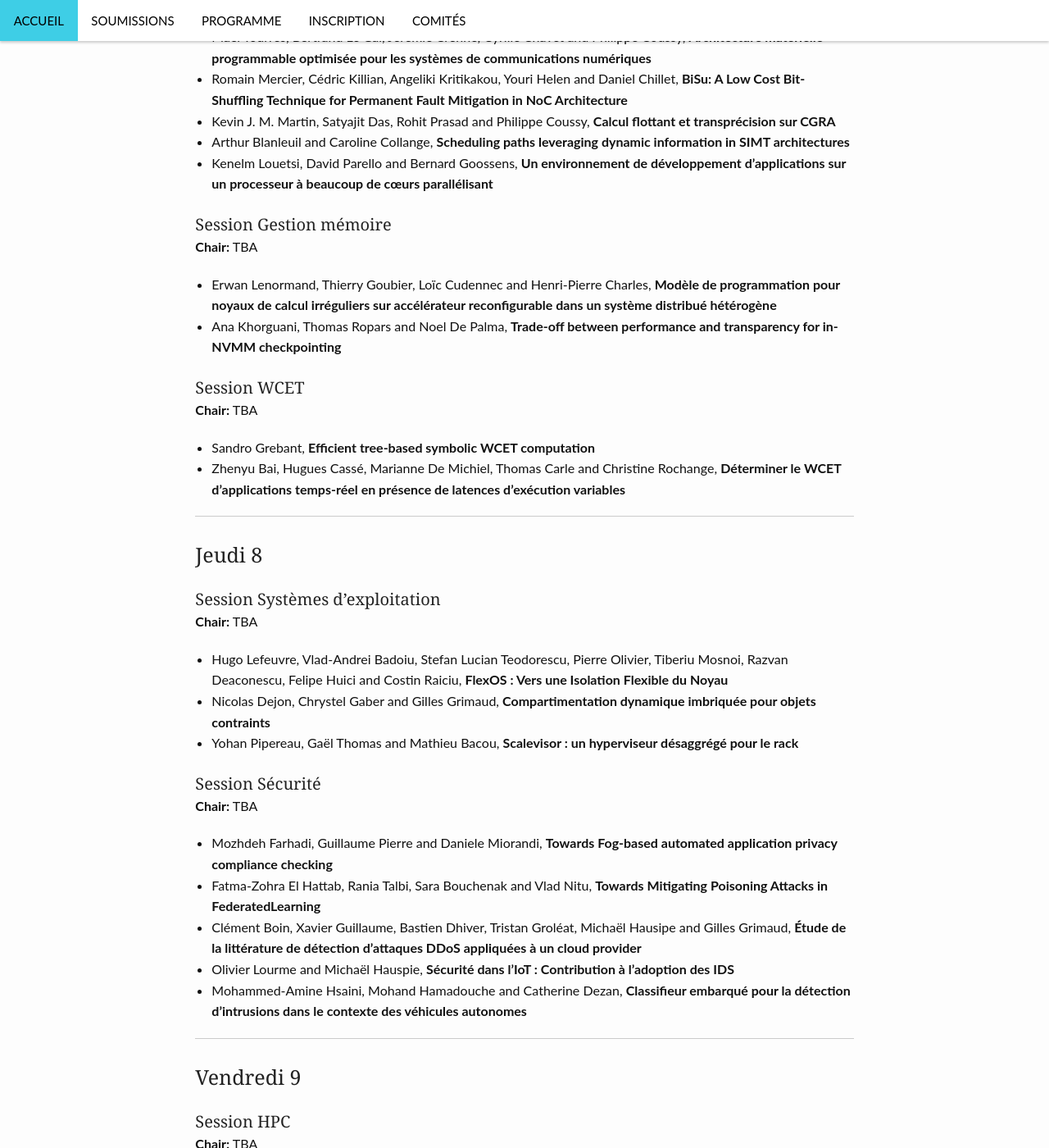
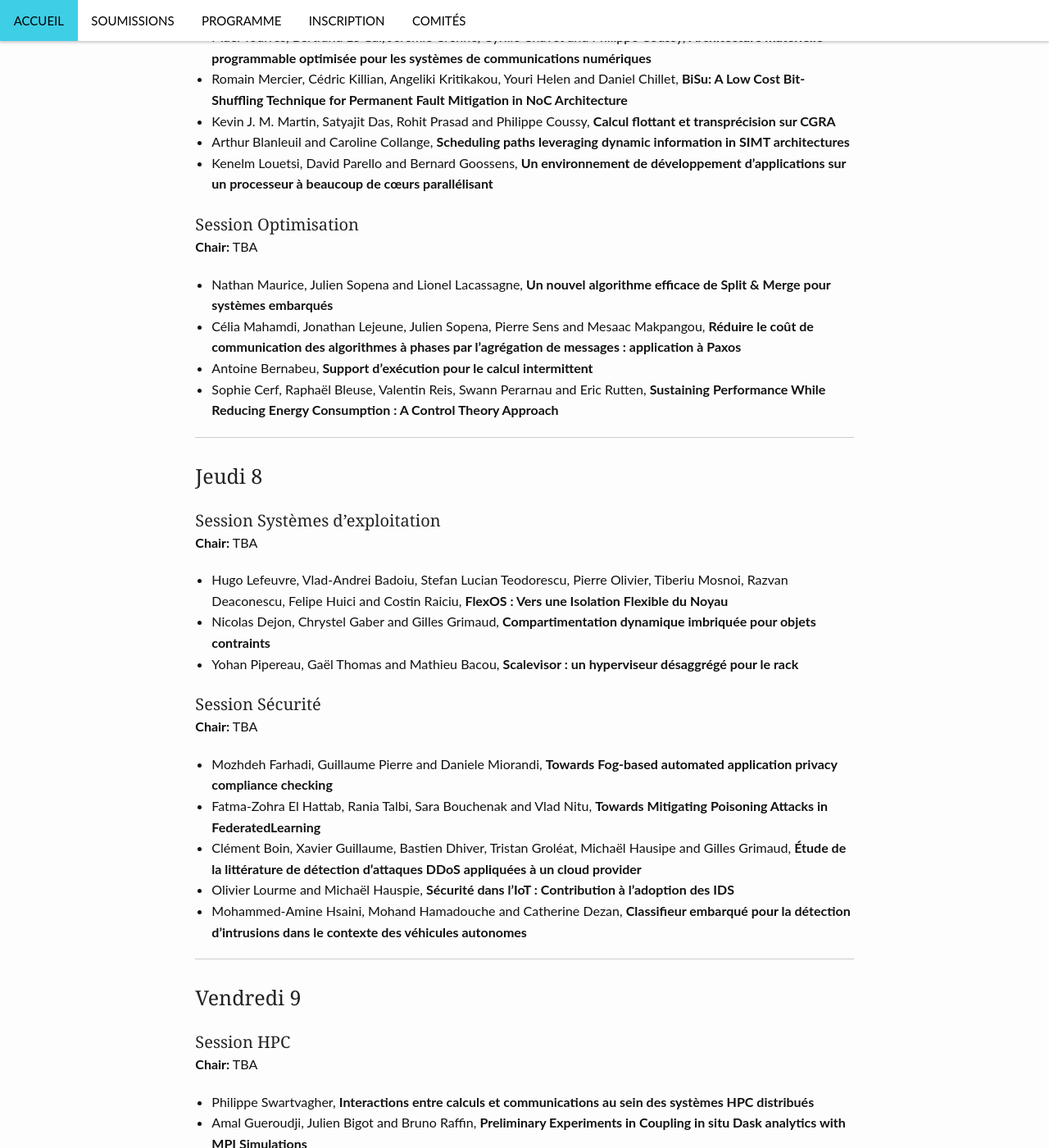
Before and after one commit to compas-conference/2021, a Jekyll site: the page built from programme/index.md, in a window 1280 px wide and 1400 px high, scrolled down 1742 px. Shown: the whole window at 82% size. Built offline with Jekyll 4.4.1, drawn with Linux system fonts in a browser that asks for light colours; some of the changed text lies outside the part shown.

Commit message:
session exchange

```diff
--- a/programme/index.md
+++ b/programme/index.md
@@ -16,9 +16,9 @@
 | 8h30  |   IA et Deep Learning  | Architectures matérielles avancées | Systèmes d'exploitation |     HPC            |
 | 10h35 |    **Pause**           |    **Pause**                       | **Pause**               |   **Pause**        |
 |:-----:+:----------------------:|:----------------------------------:|:-----------------------:|:------------------:|
-| 10h50 | Informatique quantique | Gestion mémoire                    | Sécurité                |  Optimisation      |
-|:-----:+:----------------------:|:----------------------------------:|                         |                    |
-| 11h40 | Discussions            |    WCET                            |                         |                    |
+| 10h50 | Informatique quantique | Optimisation                       | Sécurité                |  Gestion mémoire   |
+|:-----:+:----------------------:|                                    |                         |:------------------:|
+| 11h40 | Discussions            |                                    |                         |  WCET              |
 | 12h10 |         Fin            | Fin                                | Fin                     |  Fin               |
 |-------+------------------------+------------------------------------+-------------------------|--------------------|
 
@@ -61,17 +61,13 @@
   + Arthur Blanleuil and Caroline Collange, **Scheduling paths leveraging dynamic information in SIMT architectures**
   + Kenelm Louetsi, David Parello and Bernard Goossens, **Un environnement de développement d’applications sur un processeur à beaucoup de cœurs parallélisant**
 
-#### Session Gestion mémoire
- **Chair:** TBA
+#### Session Optimisation
+**Chair:** TBA
 
-  + Erwan Lenormand, Thierry Goubier, Loïc Cudennec and Henri-Pierre Charles, **Modèle de programmation pour noyaux de calcul irréguliers sur accélérateur reconfigurable dans un système distribué hétérogène**
-  + Ana Khorguani, Thomas Ropars and Noel De Palma, **Trade-off between performance and transparency for in-NVMM checkpointing**
-
-#### Session WCET
- **Chair:** TBA
-
-  + Sandro Grebant, **Efficient tree-based symbolic WCET computation**
-  + Zhenyu Bai, Hugues Cassé, Marianne De Michiel, Thomas Carle and Christine Rochange, **Déterminer le WCET d’applications temps-réel en présence de latences d’exécution variables**
+  + Nathan Maurice, Julien Sopena and Lionel Lacassagne, **Un nouvel algorithme efficace de Split & Merge pour systèmes embarqués**
+  + Célia Mahamdi, Jonathan Lejeune, Julien Sopena, Pierre Sens and Mesaac Makpangou, **Réduire le coût de communication des algorithmes à phases par l’agrégation de messages : application à Paxos**
+  + Antoine Bernabeu, **Support d'exécution pour le calcul intermittent**
+  + Sophie Cerf, Raphaël Bleuse, Valentin Reis, Swann Perarnau and Eric Rutten, **Sustaining Performance While Reducing Energy Consumption : A Control Theory Approach**
 
 -----------------------------------------------
 
```
Also changed, not shown: other parts of programme/index.md (+10 -6 lines).
